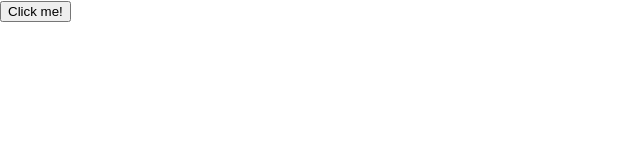
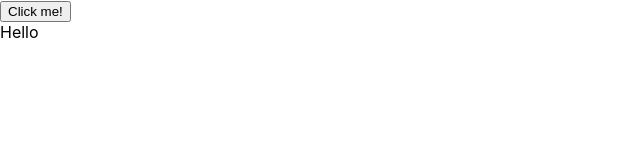
Before and after one commit to valensixx/react-treaning-part-two, a React (Create React App) app: page / in a window 1280 px wide. Shown: the top 160 px of the page, without its empty margins (0-640 px from the left). Built offline with nearby package versions, Linux system fonts and the light colour scheme.

Commit message:
item list

```diff
--- /dev/null
+++ b/src/ItemList.js
@@ -0,0 +1,10 @@
+import React, {useState} from "react";
+
+//create item list with ul and il.
+//onClick on item the color of the item choud change!
+
+export default function ItemList(){
+    return(
+        <div>Hello </div>
+    );
+};
--- a/src/index.js
+++ b/src/index.js
@@ -2,11 +2,13 @@ import React from 'react';
 import ReactDOM from 'react-dom/client';
 import './index.css';
 import App from './App';
+import ItemList from './ItemList';
 
 
 const root = ReactDOM.createRoot(document.getElementById('root'));
 root.render(
   <React.StrictMode>
     <App />
+    <ItemList/>
   </React.StrictMode>
 );
```
Also changed, not shown: src/ItemList.css (added).
